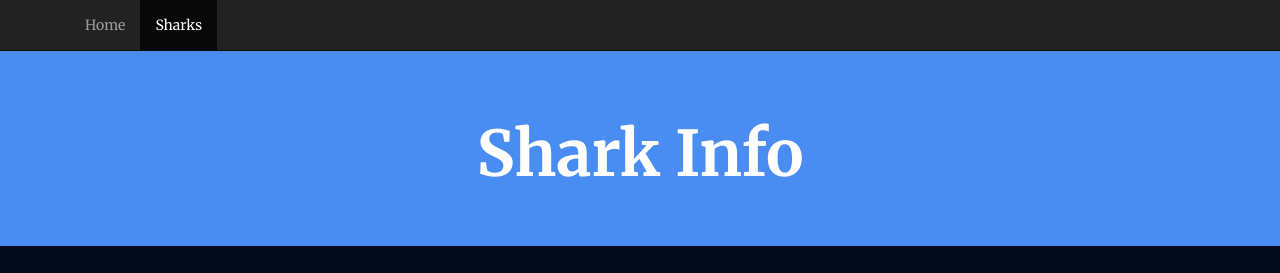
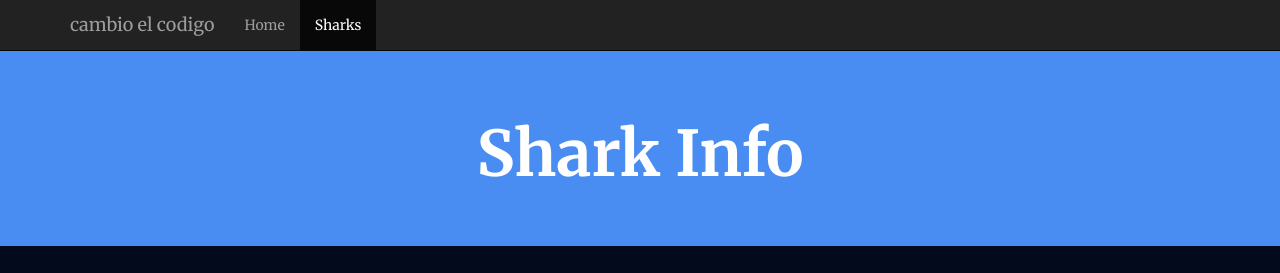
Before and after one commit to felipeandresyepes/node_project_WEB, a website: page views/sharks.html in a window 1280 px wide. Shown: the top 273 px of the page. Drawn offline with nearby package versions, Linux system fonts and the light colour scheme.

Commit message:
cambio codigo

```diff
--- a/views/sharks.html
+++ b/views/sharks.html
@@ -12,7 +12,7 @@
    </head>
    <nav class="navbar navbar-inverse navbar-static-top">
       <div class="container">
-        <!--
+
          <div class="navbar-header">
             <button type="button" class="navbar-toggle collapsed" data-toggle="collapse" data-target="#bs-example-navbar-collapse-1" aria-expanded="false">
             <span class="sr-only">Toggle navigation</span>
@@ -20,9 +20,9 @@
             <span class="icon-bar"></span>
             <span class="icon-bar"></span>
             </button>
-            <a class="navbar-brand" href="#">Everything Sharks</a>
+            <a class="navbar-brand" href="#">cambio el codigo</a>
          </div>
-         -->
+
          <div class="collapse navbar-collapse" id="bs-example-navbar-collapse-1">
             <ul class="nav navbar-nav mr-auto">
                <li><a href="/">Home</a></li>
```
